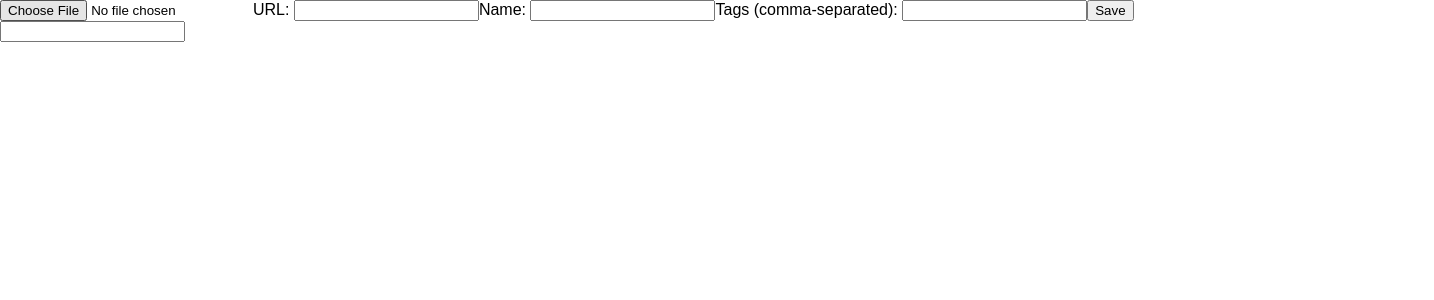
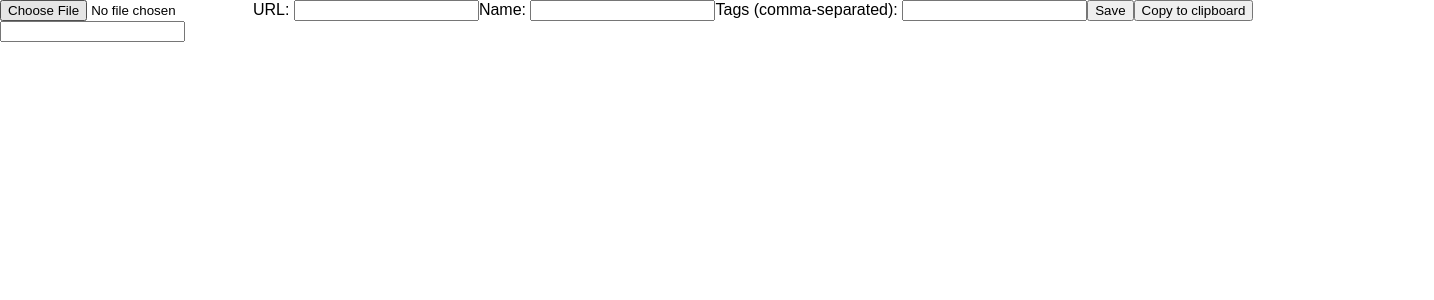
Before and after one commit to jessepinho/bookmarkables, a React (Create React App) app: page / in a window 1280 px wide. Shown: the top 300 px of the page, 1434 px wide, since content can reach past the window. Built offline with nearby package versions, Linux system fonts and the light colour scheme; the HTML template or start-up script is replaced by a standard one.

Commit message:
feat: add an ExportForm

```diff
--- a/package.json
+++ b/package.json
@@ -6,7 +6,8 @@
     "raf": "^3.4.0",
     "react": "^16.2.0",
     "react-dom": "^16.2.0",
-    "react-scripts-ts": "2.8.0"
+    "react-scripts-ts": "2.8.0",
+    "styled-components": "^2.4.0"
   },
   "scripts": {
     "start": "react-scripts-ts start",
--- a/src/App.tsx
+++ b/src/App.tsx
@@ -1,7 +1,8 @@
 import * as React from 'react';
 
 import AddBookmarkForm from './AddBookmarkForm';
-import { Registry, Bookmark } from './schema';
+import { Bookmark, Registry } from './schema';
+import ExportForm from './ExportForm';
 import Search from './Search';
 import Upload from './Upload';
 
@@ -39,7 +40,8 @@ export default class App extends React.Component<{}, State> {
       <React.Fragment>
         <Upload onUpload={this.handleUpload} onError={console.error} />
         <AddBookmarkForm onAdd={this.handleAddBookmark} />
-        {this.state.registry && <Search registry={this.state.registry} />}
+        <ExportForm registry={this.state.registry} />
+        <Search registry={this.state.registry} />
       </React.Fragment>
     );
   }
--- /dev/null
+++ b/src/ExportForm.tsx
@@ -0,0 +1,37 @@
+import * as React from 'react';
+import styled from 'styled-components';
+
+import { Registry } from './schema';
+
+interface Props {
+  registry: Registry;
+}
+
+const ExportForm = ({ registry }: Props) => {
+  let textarea: HTMLTextAreaElement | null = null;
+
+  const Textarea = styled.textarea`
+    opacity: 0;
+    position: absolute;
+  `;
+
+  const copy = () => {
+    if (textarea) {
+      textarea.select();
+      document.execCommand('copy');
+    }
+  };
+
+  return (
+    <React.Fragment>
+      <button onClick={copy}>Copy to clipboard</button>
+      <Textarea
+        value={JSON.stringify(registry, null, 2)}
+        readOnly={true}
+        innerRef={el => textarea = el}
+      />
+    </React.Fragment>
+  );
+};
+
+export default ExportForm;
```
Also changed, not shown: 1 other file (tests, documents, lock files or other folders).
